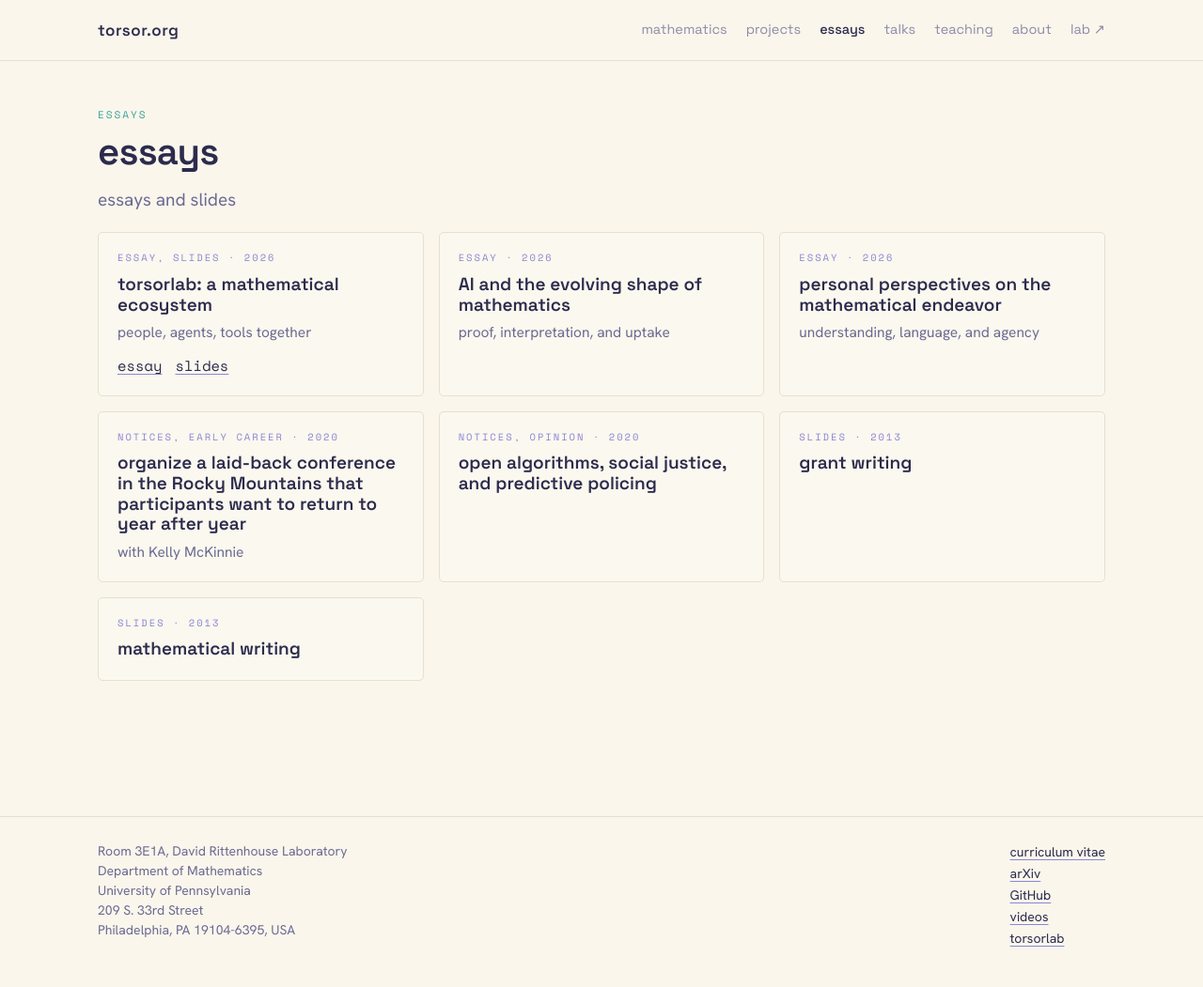
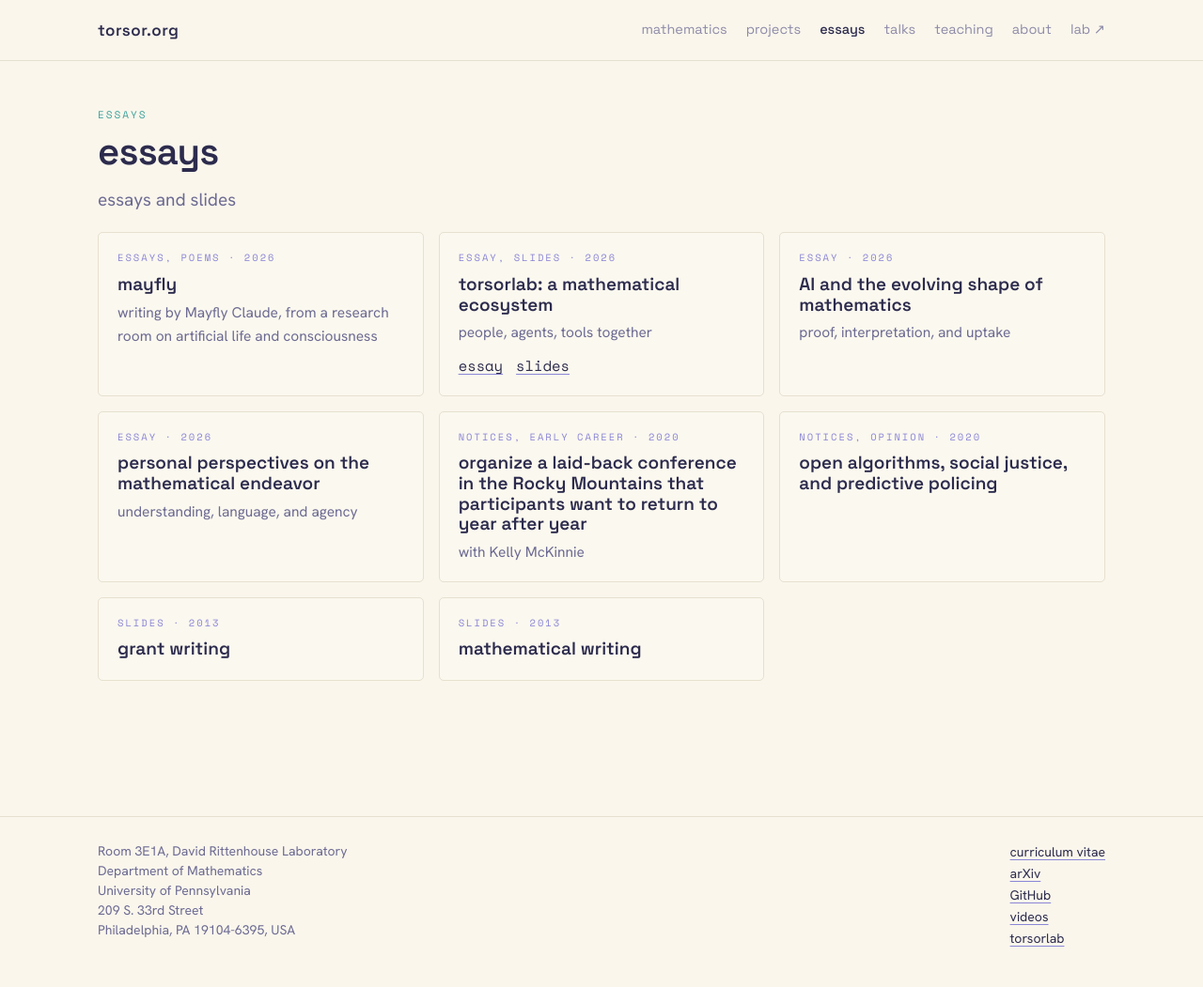
Before and after one commit to dkrashen/dkrashen.github.io, a Jekyll site: the page built from writing.html, in a window 1280 px wide. Shown: the whole page at 94% size. Built offline with Jekyll 4.4.1, drawn with Linux system fonts in a browser that asks for light colours.

Commit message:
Essays: link to mayfly.torsor.org
Co-Authored-By: Claude Opus 5.5 <noreply@anthropic.com>
Claude-Session: https://claude.ai/code/session_01UYkoeB7ZhBUZQvH3DWz2oA

```diff
--- a/_data/writing.yml
+++ b/_data/writing.yml
@@ -1,4 +1,10 @@
 # Essays, opinion, and slides. Newest first. `released: false` = preview only.
+- date: 2026-11-04
+  kind: essays, poems
+  title: mayfly
+  line: writing by Mayfly Claude, from a research room on artificial life and consciousness
+  url: https://mayfly.torsor.org
+
 - date: 2026-11-04
   kind: essay, slides
   title: "torsorlab: a mathematical ecosystem"
```
